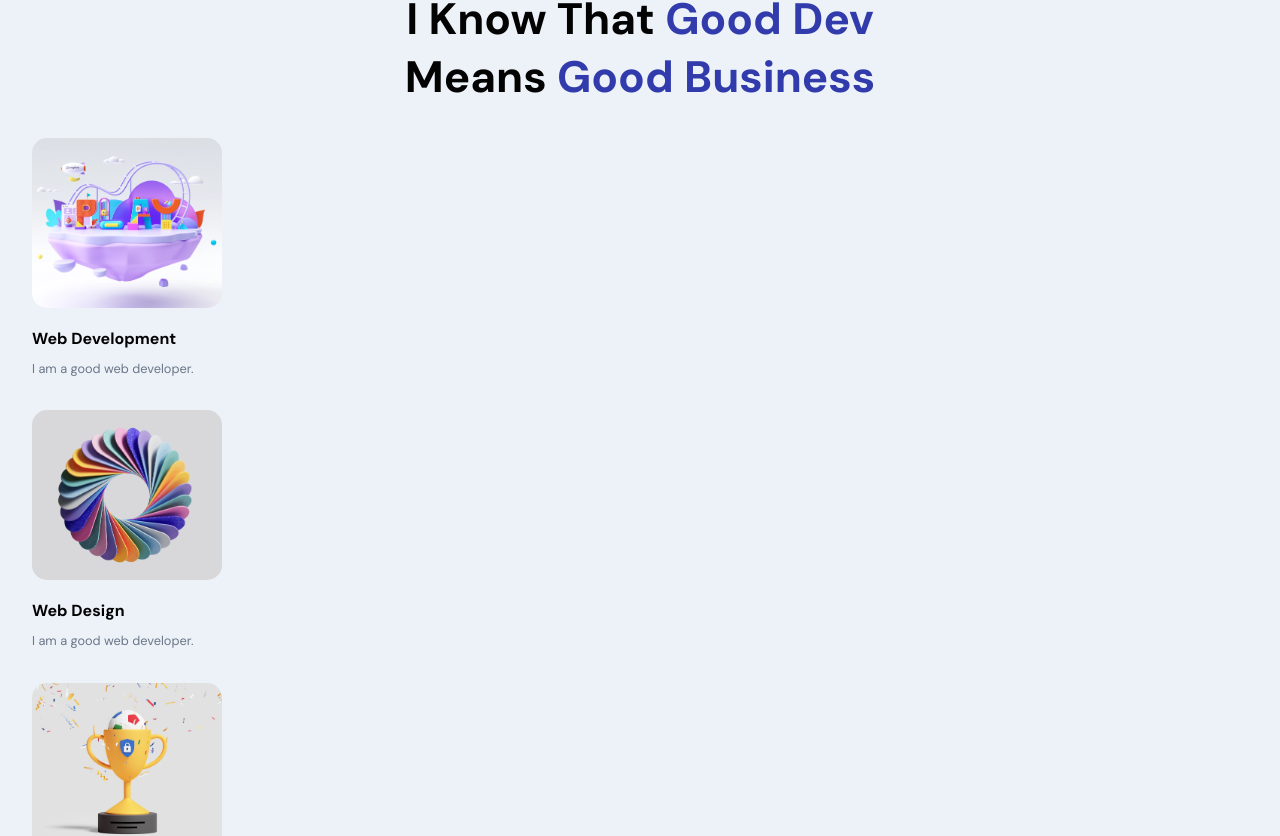
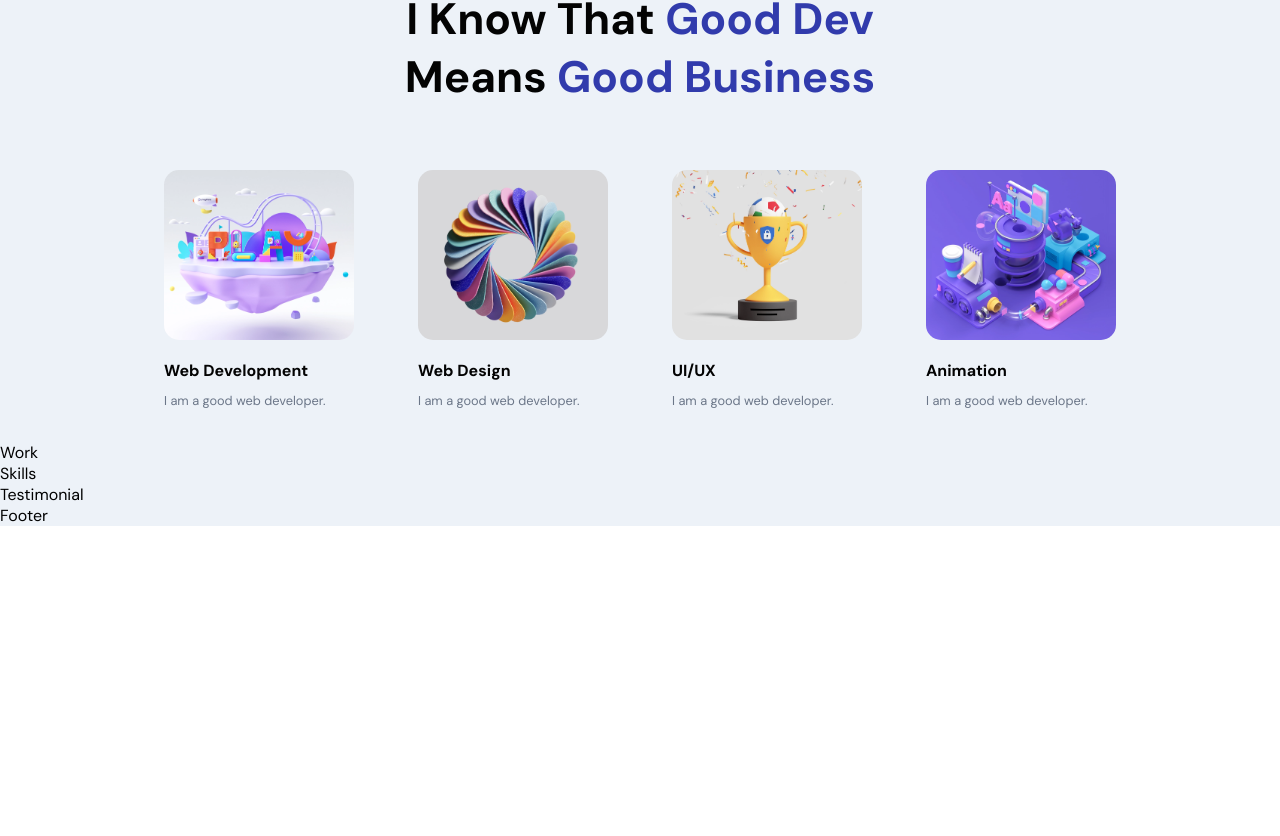
Before and after one commit to 42-82-92/MERN_stack_website, a React (Create React App) app in the folder frontend_react/: page / in a window 1280 px wide. Shown: the part 733-1569 px from the top of the page. After the commit the page ends 1259 px from the top, so only its background shows below. Built offline with nearby package versions, Linux system fonts and the light colour scheme.

Commit message:
Added missing .

```diff
--- a/frontend_react/src/container/About/About.scss
+++ b/frontend_react/src/container/About/About.scss
@@ -4,7 +4,7 @@
   flex-direction: column;
 }
 
-app__profiles {
+.app__profiles {
   display: flex;
   justify-content: center;
   align-items: flex-start;
@@ -21,10 +21,10 @@ app__profiles {
   margin: 2rem;
 
   img{
-     width: 100%;
-     height: 170px;
-     border-radius: 15px;
-     object-fit: cover;
+    width: 100%;
+    height: 170px;
+    border-radius: 15px;
+    object-fit: cover;
   }
 
     @media screen and (min-width: 2000px) {
```
